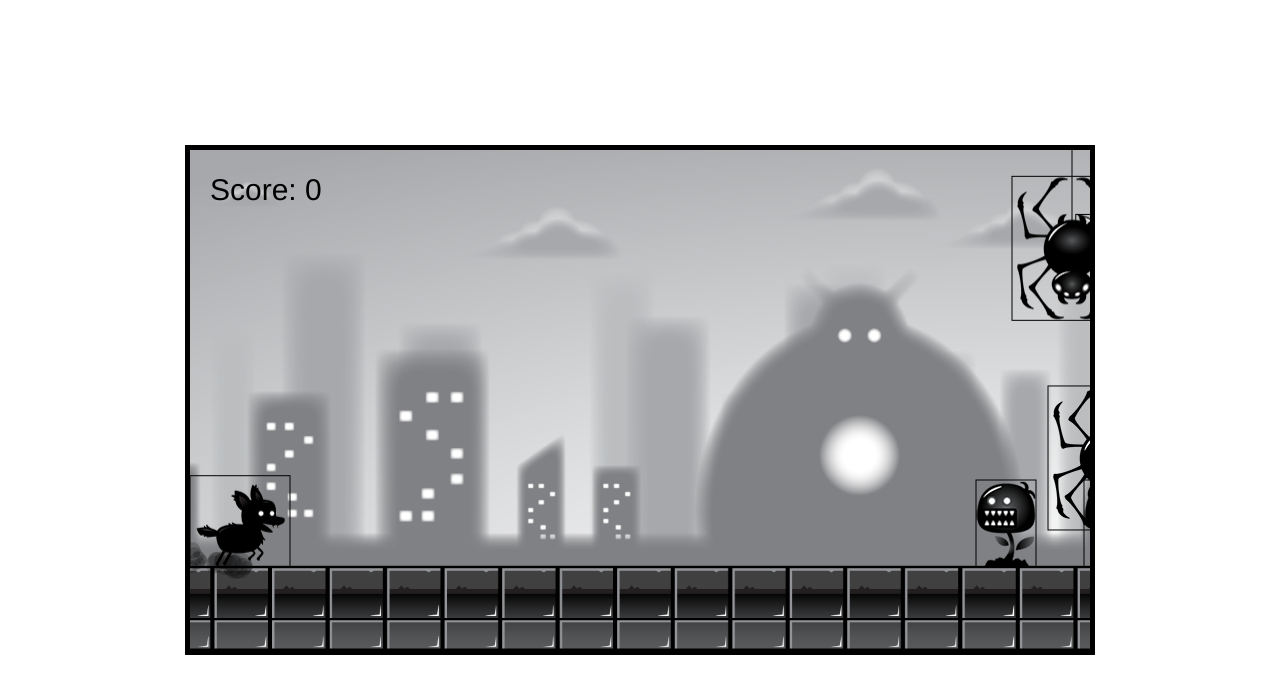
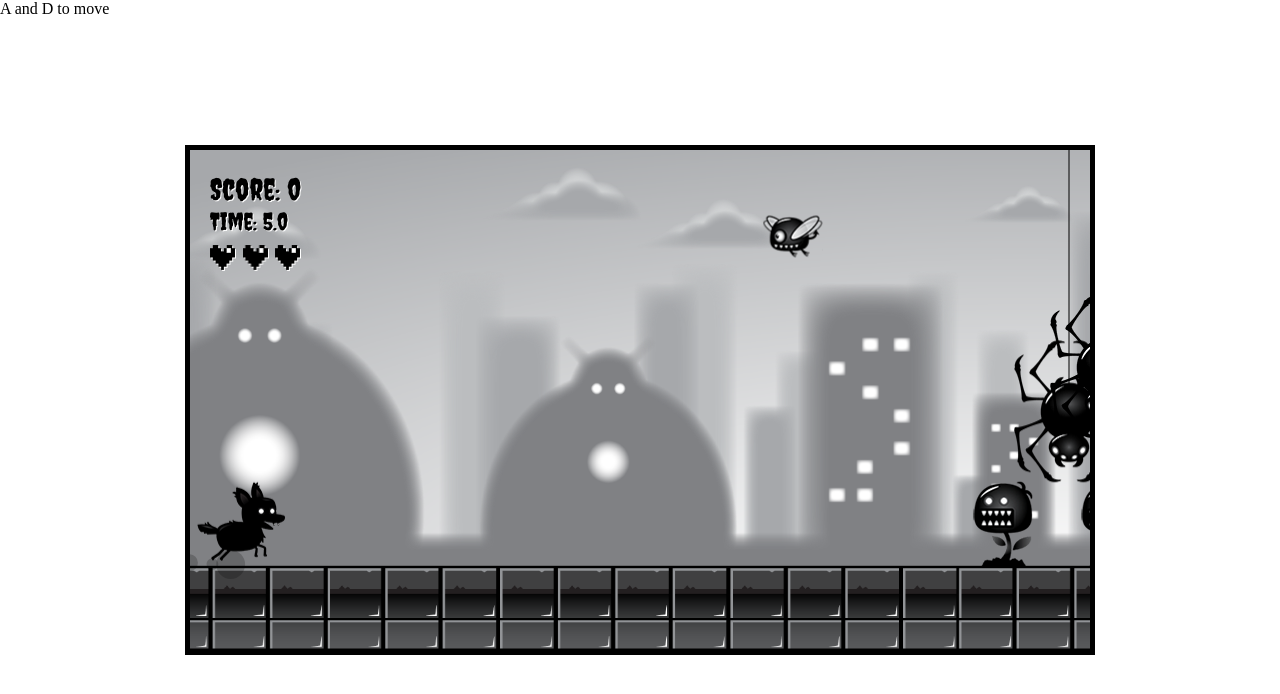
Before and after one commit to LiveSquid/Side-Scroller-JS, a plain HTML site: page index.html in a window 1280 px wide. Drawn offline with Linux system fonts and the light colour scheme; animation ran at ten frames a second.

Commit message:
Finished

```diff
--- a/UI.js
+++ b/UI.js
@@ -2,12 +2,39 @@ export class UI {
     constructor(game) {
         this.game = game;
         this.fontSize = 30;
-        this.fontFamily = 'Helvetica';
+        this.fontFamily = 'Creepster';
+        this.fontFamily2 = 'Helvetica';
+        this.livesImage = heart;
     }
     draw(context) {
+        context.save();
+        context.shadowOffsetX = 1;
+        context.shadowOffsetY = 1;
+        context.shadowColor = 'white';
+        context.shadowBlur = 0.5;
         context.font = this.fontSize + 'px ' + this.fontFamily;
         context.textAlign = 'left';
         context.fillStyle = this.game.fontColor;
         context.fillText('Score: ' + this.game.score, 20, 50);
+
+        context.font = this.fontSize * 0.8 + 'px ' + this.fontFamily;
+        context.fillText('Time: ' + (this.game.time * 0.001).toFixed(1), 20, 80);
+
+        for (let i = 0; i < this.game.lives; i += 1.3) {
+            context.drawImage(this.livesImage, 25 * i + 20, 95, 25, 25);
+        }
+
+
+        if(this.game.gameOver) {
+            console.log('test');
+            context.fillStyle = 'black';
+            context.textAlign = 'center';
+            context.font = this.fontSize * 2 + 'px ' + this.fontFamily;
+            context.fillText('Game Over! Your Score Is: ' + this.game.score, this.game.width * 0.5, this.game.height * 0.5);
+
+            context.font = this.fontSize * 0.6 + 'px ' + this.fontFamily2;
+            context.fillText('Not to Brag but My Highscore is 182 ', this.game.width * 0.5, this.game.height * 0.5 + 40);
+        }
+        context.restore();
     }
 }
--- a/background.js
+++ b/background.js
@@ -8,9 +8,9 @@ class Layer {
         this.x = 0;
         this.y = 0;
     }
-    update() {
+    update(deltaTime) {
         if(this.x < -this.width) this.x = 0;
-        else this.x -= this.game.speed * this.speedModifier;
+        else this.x -= (this.game.speed * this.speedModifier) * (deltaTime / 16.67);
     }
     draw(context) {
         context.drawImage(this.image, this.x, this.y, this.width, this.height);
@@ -35,9 +35,9 @@ export class Background {
         this.layer5 = new Layer(this.game, this.width, this.height, 1, this.layer5Image);
         this.backgroundLayers = [this.layer1, this.layer2, this.layer3, this.layer4, this.layer5];
     }
-    update() {
+    update(deltaTime) {
         this.backgroundLayers.forEach(layer =>{
-            layer.update();
+            layer.update(deltaTime);
         });
     }
     draw(context) {
--- /dev/null
+++ b/collisionAnimation.js
@@ -0,0 +1,34 @@
+export class CollisionAnimation {
+    constructor(game, x, y) {
+        this.game = game;
+        this.image = boom;
+        this.spriteHeight = 90;
+        this.spriteWidth = 100;
+        this.sizeModifier = Math.random() + 0.5;
+        this.width = this.spriteWidth * this.sizeModifier;
+        this.height = this.spriteHeight * this.sizeModifier;
+        this.x = x - this.width * 0.5;
+        this.y = y - this.height * 0.5;
+        this.frameX = 0;
+        this.maxFrameX = 4;
+        this.fps = 12;
+        this.frameTimer = 0;
+        this.frameInterval = 1000/ this.fps;
+        this.delete = false;
+    }
+    draw(context) {
+        context.drawImage(this.image, this.frameX * this.spriteWidth, 0, this.spriteHeight, this.spriteHeight, this.x, this.y, this.width, this.height);
+    }
+    update(deltaTime) {
+        this.x -= this.game.speed * (deltaTime / 16.67);
+
+        if (this.frameTimer > this.frameInterval) {
+            if (this.frameX < this.maxFrameX) this.frameX ++
+            else this.delete = true;
+            this.frameTimer = 0;
+        }
+        else {
+            this.frameTimer += (deltaTime);
+        }
+    }
+}
--- a/enemies.js
+++ b/enemies.js
@@ -8,7 +8,7 @@ class Enemy {
         this.delete = false;
     }
     update(deltaTime) {
-        this.x -= this.speedX + this.game.speed;
+        this.x -= (this.speedX * (deltaTime / 16.67)) + this.game.speed;
         this.y += this.speedY;
 
         if (this.frameTimer > this.frameInterval) {
@@ -45,7 +45,7 @@ export class FlyingEnemy extends Enemy {
     }
     update(deltaTime) {
         super.update(deltaTime);
-        this.angle += this.vAngle;
+        this.angle += this.vAngle * (deltaTime / 16.67);
         this.y += Math.sin(this.angle);
     }
 }
@@ -82,6 +82,7 @@ export class ClimbingEnemy extends Enemy {
         super.update(deltaTime);
         if (this.y > this.game.height - this.height - this.game.groundMargin) this.speedY *= -1;
         if (this.y < -this.height) this.delete = true;
+        this.y += this.speedY * (deltaTime / 16.67);
     }
     draw(context) {
         super.draw(context);
--- a/index.html
+++ b/index.html
@@ -4,10 +4,15 @@
     <meta charset="UTF-8">
     <meta name="viewport" content="width=device-width, initial-scale=1.0">
     <title>2D Side Scroller Game</title>
+    <link rel="preconnect" href="https://fonts.googleapis.com">
+<link rel="preconnect" href="https://fonts.gstatic.com" crossorigin>
+<link href="https://fonts.googleapis.com/css2?family=Creepster&display=swap" rel="stylesheet">
     <link rel = "stylesheet" href = "style.css" />
 </head>
 <body>
     <canvas id = "canvas1"></canvas>
+
+    <header> A and D to move</header>
 
     <img id = "player" src = "Assets/player.png" >
     <img id = "layer1" src = "Assets/layer-1.png" >
@@ -21,6 +26,8 @@
     <img id = "plant" src = "Assets/enemy_plant.png" >
 
     <img id = "fire" src = "Assets/fire.png" >
+    <img id = "boom" src = "Assets/boom.png" >
+    <img id = "heart" src = "Assets/heart.png" >
 
     <script type = "module" src = "main.js" ></script>
 </body>
--- a/main.js
+++ b/main.js
@@ -23,20 +23,27 @@ window.addEventListener('load', function(){
             this.UI = new UI(this);
             this.enemies = [];
             this.particles = [];
+            this.collisions = [];
             this.enemyTimer = 0;
             this.enemyInterval = 1000;
-            this.debug = true;
+            this.debug = false;
             this.score = 0;
             this.fontColor = 'black';
+            this.time = 0;
+            this.lives = 3;
+            this.gameOver = false;
             this.player.currentState = this.player.states[0];
             this.player.currentState.enter();
         }
         update(deltaTime) {
+            this.time += deltaTime;
+
+
             this.player.update(this.input.keys, deltaTime);
-            this.background.update();
+            this.background.update(deltaTime);
 
             if (this.enemyTimer > this.enemyInterval) {
-                this.addEnemy();
+                this.addEnemy(deltaTime);
                 this.enemyTimer = 0;
             }
             else {
@@ -45,27 +52,40 @@ window.addEventListener('load', function(){
 
             this.enemies.forEach(enemy => {
                 enemy.update(deltaTime);
-                if (enemy.delete) this.enemies.splice(this.enemies.indexOf(enemy), 1);
             });
 
             this.particles.forEach((particle, index) => {
-                particle.update();
-                if (particle.delete) this.particles.splice(index, 1);
+                particle.update(deltaTime);
             });
+
+            this.collisions.forEach((collision, index) => {
+                collision.update(deltaTime);
+            });
+
+            this.enemies = this.enemies.filter(enemy => !enemy.delete);
+            this.particles = this.particles.filter(particle => !particle.delete);
+            this.collisions = this.collisions.filter(collision => !collision.delete);
         }
         draw(ctx) {
             this.background.draw(ctx);
             this.player.draw(ctx);
-            this.UI.draw(ctx);
+
 
             this.enemies.forEach(enemy => {
                 enemy.draw(ctx);
             });
+
             this.particles.forEach(particle => {
                 particle.draw(ctx);
             });
+
+            this.collisions.forEach((collisions, index) => {
+                collisions.draw(ctx);
+            });
+
+            this.UI.draw(ctx);
         }
-        addEnemy() {
+        addEnemy(deltaTime) {
             if (this.speed > 0 && Math.random() < 0.5) this.enemies.push(new GroundEnemey(this));
             else if(this.speed > 0) this.enemies.push(new ClimbingEnemy(this));
             this.enemies.push(new FlyingEnemy(this));
@@ -79,10 +99,9 @@ window.addEventListener('load', function(){
         ctx.clearRect(0, 0, canvas.width, canvas.height);
         const deltaTime = timeStamp - lastTime;
         lastTime = timeStamp;
+        game.update(deltaTime);
         game.draw(ctx);
-        game.update(deltaTime);
-
-        requestAnimationFrame(animate);
+        if (!game.gameOver) requestAnimationFrame(animate);
     }
     animate(0);
 });
--- a/particles.js
+++ b/particles.js
@@ -3,14 +3,13 @@ class Particle {
         this.game = game
         this.delete = false;
     }
-    update() {
-        this.x -= this.speedX + this.game.speed;
-        this.y -= this.speedY;
+    update(deltaTime) {
+        this.x -=(this.speedX + this.game.speed) * (deltaTime / 16.67);
+        this.y -= this.speedY * (deltaTime / 16.67);
         this.size *= 0.97;
         if (this.size < 0.5) this.delete = true;
     }
 }
-
 export class Dust extends Particle {
     constructor(game, x, y)  {
         super(game);
@@ -35,13 +34,13 @@ export class Splash extends Particle {
         this.size = Math.random() * 100 + 100;
         this.x = x - this.size * 0.4;
         this.y = y - this.size * 0.5;
-        this.speedX = Math.random() * 6 - 3;
+        this.speedX = Math.random() * 6 - 4;
         this.speedY = Math.random() * 2 + 2;
         this.gravity = 0;
         this.image = fire;
     }
-    update() {
-        super.update();
+    update(deltaTime) {
+        super.update(deltaTime);
         this.gravity += 0.1;
         this.y += this.gravity;
     }
@@ -62,8 +61,8 @@ export class Fire extends Particle {
         this.angle = 0;
         this.va = Math.random() * 0.2 - 0.1;
     }
-    update() {
-        super.update();
+    update(deltaTime) {
+        super.update(deltaTime);
         this.angle += this.va;
         this.x += Math.sin(this.angle * 10)
     }
--- a/player.js
+++ b/player.js
@@ -1,4 +1,5 @@
-import {Sitting, Running, Jumping, Falling, Rolling, Diving} from "./playerStates.js";
+import {Sitting, Running, Jumping, Falling, Rolling, Diving, Hit} from "./playerStates.js";
+import { CollisionAnimation } from "./collisionAnimation.js";
 
 export class Player {
     constructor(game) {
@@ -18,19 +19,20 @@ export class Player {
         this.fps = 45;
         this.frameTimer = 0;
         this.frameInterval = 1000/ this.fps;
-        this.states = [new Sitting(this.game), new Running(this.game), new Jumping(this.game), new Falling(this.game), new Rolling(this.game), new Diving(this.game)];
+        this.states = [new Sitting(this.game), new Running(this.game), new Jumping(this.game), new Falling(this.game), new Rolling(this.game), new Diving(this.game), new Hit(this.game)];
+        this.currentState = null;
     }
     update(input, deltaTime) {
         this.collision();
         this.currentState.input(input);
 
-        this.x += this.speed;
-        if (input.includes('d')) this.speed = this.maxSpeed;
-        else if (input.includes('a')) this.speed = -this.maxSpeed;
+        this.x += this.speed * (deltaTime / 16.67);
+        if (input.includes('d') && this.currentState !== this.states[6]) this.speed = this.maxSpeed;
+        else if (input.includes('a') && this.currentState !== this.states[6]) this.speed = -this.maxSpeed;
         else this.speed = 0;
 
-        this.y += this.vy;
-        if (!this.onGround()) this.vy += this.gravity;
+        this.y += this.vy * (deltaTime / 16.67);
+        if (!this.onGround()) this.vy += this.gravity * (deltaTime / 16.67);
         else this.vy = 0
 
         if (this.y > this.game.height - this.height - this.game.groundMargin) this.y = this.game.height - this.height - this.game.groundMargin;
@@ -44,7 +46,7 @@ export class Player {
             this.frameTimer = 0;
         }
         else {
-            this.frameTimer += deltaTime;
+            this.frameTimer += (deltaTime);
         }
 
     }
@@ -57,7 +59,7 @@ export class Player {
     }
     setState(state, speed) {
         this.currentState = this.states[state];
-        this.game.speed = this.game.maxSpeed * speed;
+        this.game.speed = (this.game.maxSpeed) * speed;
         this.currentState.enter();
     }
     collision() {
@@ -69,7 +71,16 @@ export class Player {
                 enemy.y + enemy.height > this.y
             ){
                 enemy.delete = true;
-                this.game.score ++;
+                this.game.collisions.push(new CollisionAnimation(this.game, enemy.x + (enemy.width * 0.5), enemy.y + (enemy.height * 0.5)));
+                if (this.currentState === this.states[4] || this.currentState === this.states[5]) {
+                    this.game.score ++;
+                }
+                else {
+                    this.setState(6, 0);
+                    this.game.lives--;
+                    if (this.game.lives <= 0) this.game.gameOver = true;
+                }
+
             }
         });
     }
--- a/style.css
+++ b/style.css
@@ -12,8 +12,9 @@
     transform: translate(-50%, -50%);
     max-height: 100%;
     max-width: 100%;
+    font-family: 'Creepster', cursive;
 }
 
-#player, #layer1, #layer2, #layer3, #layer4, #layer5, #fly, #plant, #spiderBig, #fire {
+#player, #layer1, #layer2, #layer3, #layer4, #layer5, #fly, #plant, #spiderBig, #fire, #boom, #heart {
     display: none;
 }
```
Also changed, not shown: playerStates.js (+21 -1 lines), Assets/boom.png (added), Assets/heart.png (added).
